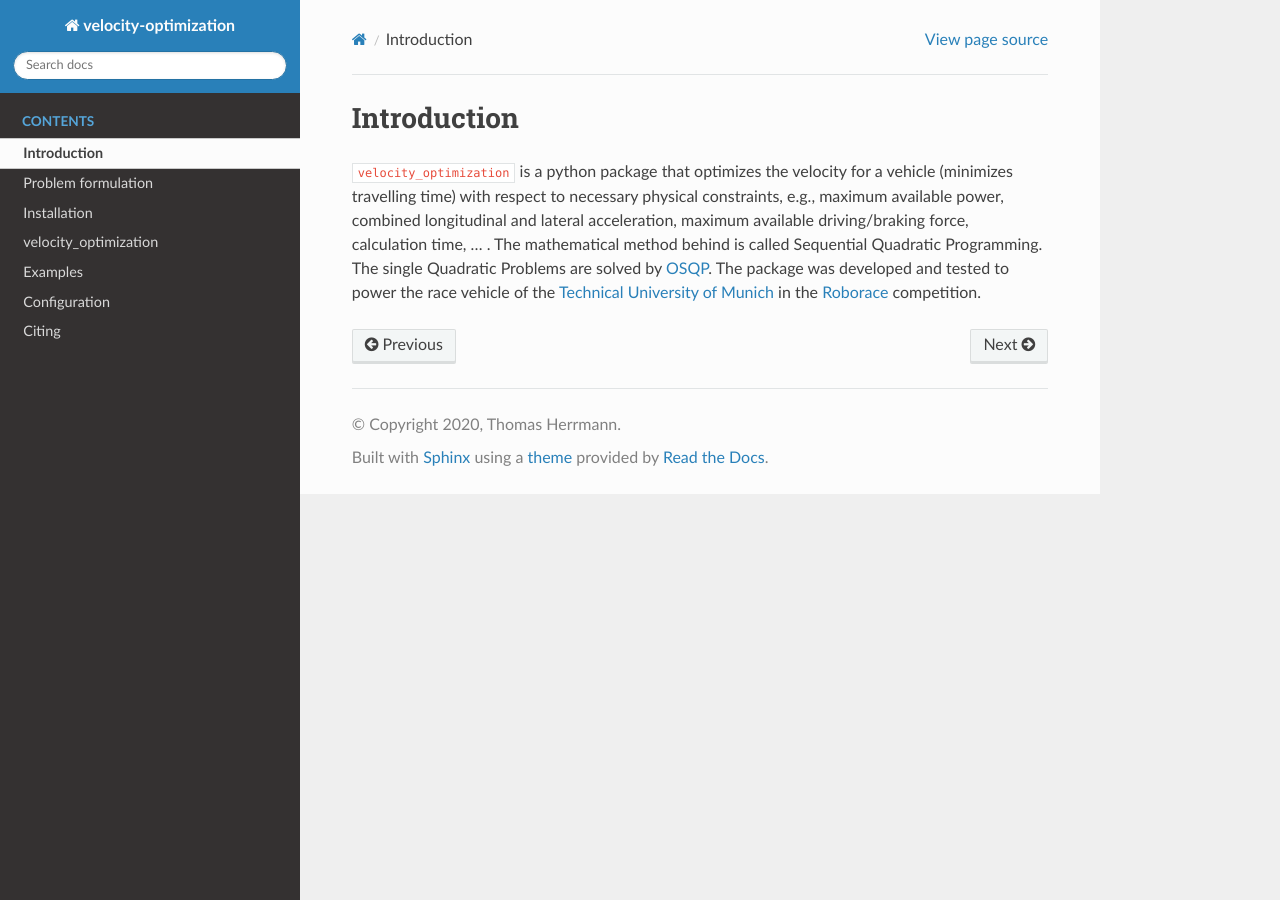
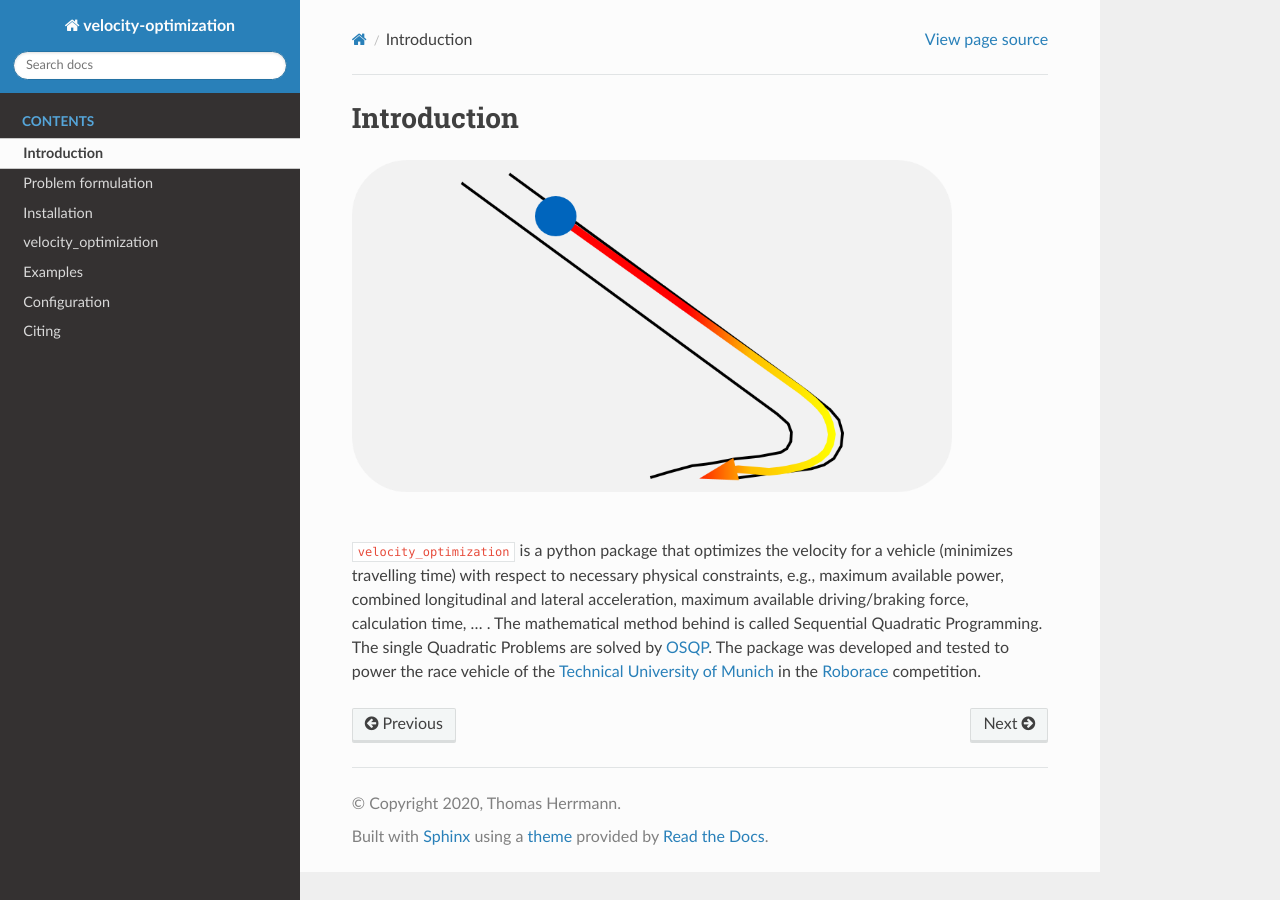
Before and after one commit to TUMFTM/velocity_optimization, a Sphinx documentation site: the page built from docs/source/introduction.rst, in a window 1280 px wide. Built offline with Sphinx 7.4.7 and the Read the Docs theme 2.0.0, drawn with Linux system fonts in a browser that asks for light colours.

Commit message:
add main symbol to docs

```diff
--- a/docs/source/introduction.rst
+++ b/docs/source/introduction.rst
@@ -1,5 +1,8 @@
 Introduction
 ============
+
+.. image:: vel.png
+   :width: 600
 
 ``velocity_optimization`` is a python package that optimizes the velocity for a vehicle (minimizes travelling time)
 with respect to necessary physical constraints, e.g., maximum available power, combined longitudinal and lateral
--- a/setup.py
+++ b/setup.py
@@ -5,7 +5,7 @@ with open("README.md", "r") as fh:
 
 setuptools.setup(
     name="velocity_optimization",
-    version="1.0.1",
+    version="1.0.2",
     author="Thomas Herrmann",
     author_email="thomas.herrmann@tum.de",
     description="Optimizes (Maximizes) the velocity profile for a vehicle respecting physical constraints and "
```
Also changed, not shown: docs/source/vel.png (added).
